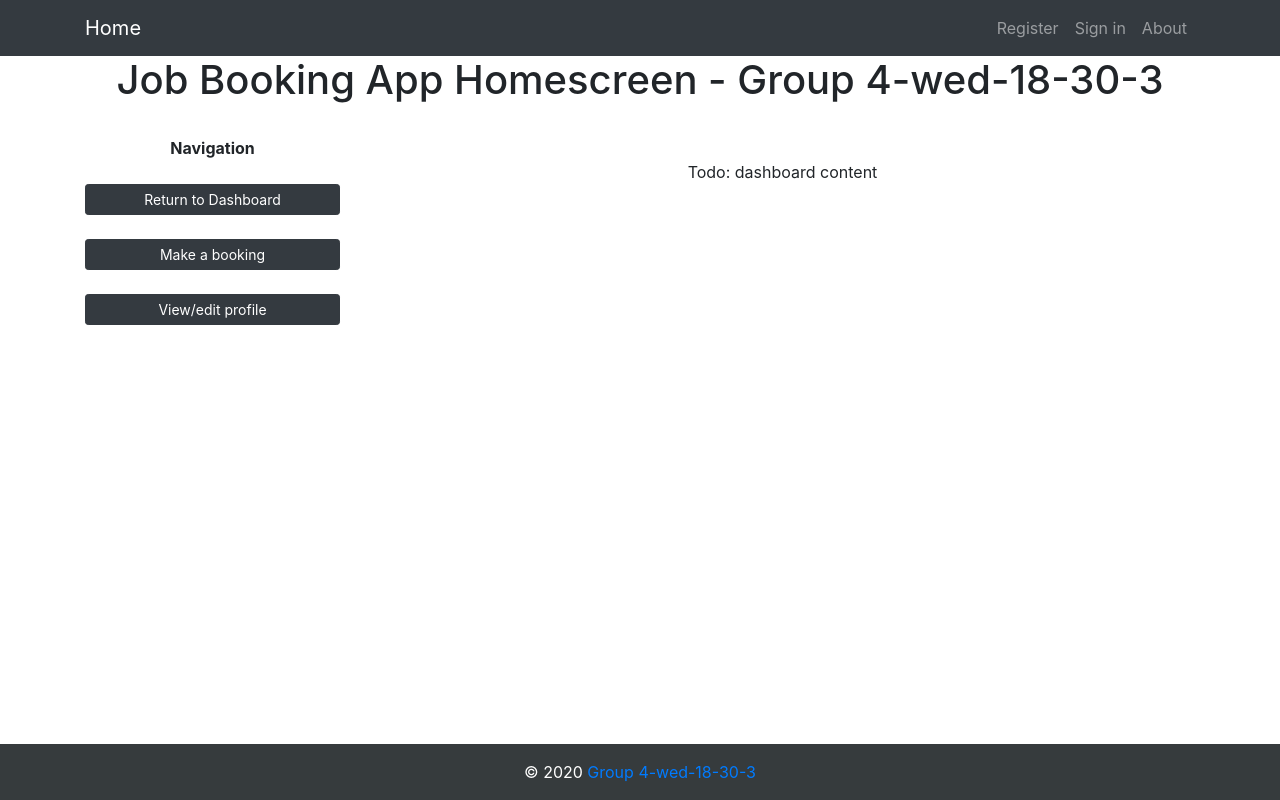
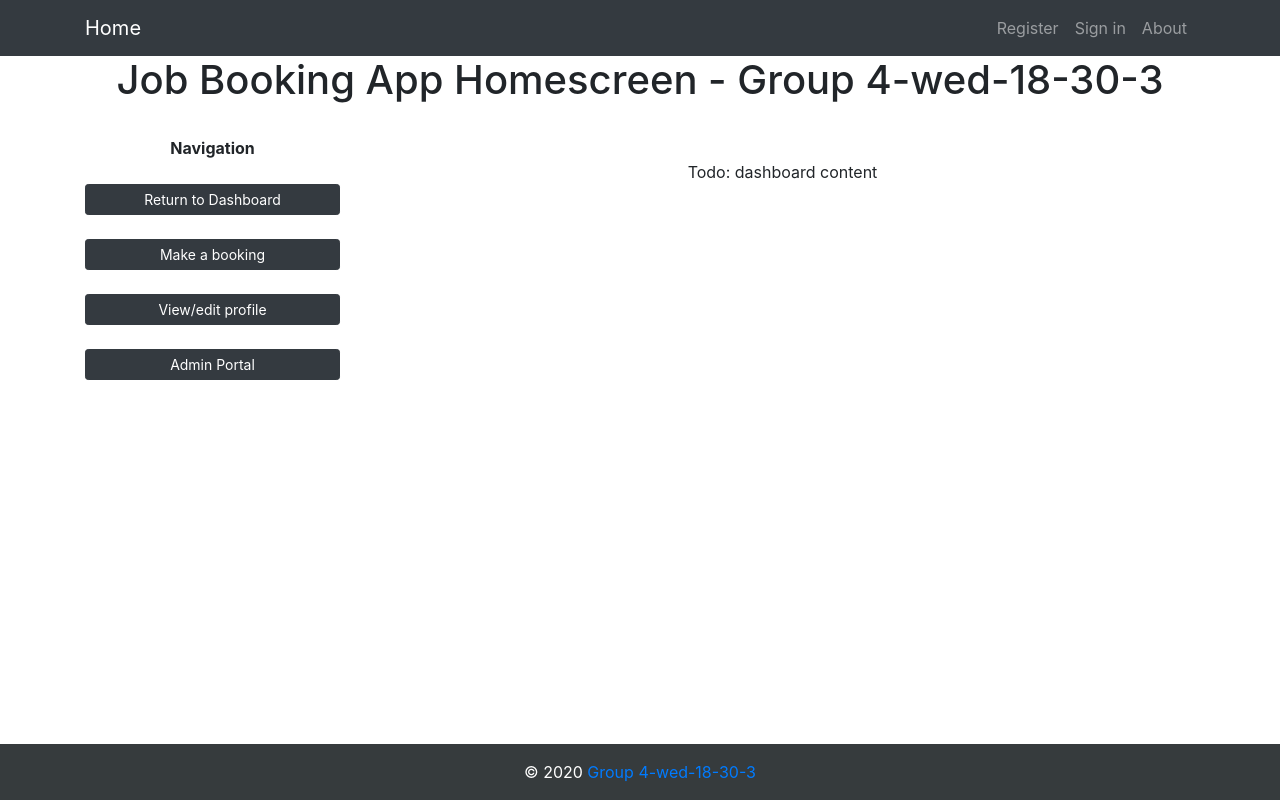
Before and after one commit to RMIT-SEPT/majorproject-4-wed-18-30-3, a React (Create React App) app in the folder FrontEnd/frontend-react/: page /dashboard in a window 1280 px wide. Built offline with nearby package versions, Linux system fonts and the light colour scheme.

Commit message:
add admin navigation and template

```diff
--- a/FrontEnd/frontend-react/src/components/AdminScreen/AdminScreen.js
+++ b/FrontEnd/frontend-react/src/components/AdminScreen/AdminScreen.js
@@ -1,11 +1,21 @@
 import React, { Component } from 'react'
 import "bootstrap/dist/css/bootstrap.min.css"
+import NavPane from '../Layout/NavPane'
 
 class AdminScreen extends Component {
     render() {
         return (
-            <div>
-                <h1>Todo: Admin portal</h1>
+            <div className="container" id="admin_screen_container">
+            <h1>Todo: Admin portal</h1>
+            <div className="row">
+                    <div className="col-sm-3">
+                        <NavPane/>
+                    </div>
+                    <div className="col-sm-9">
+                    <br/><br/>
+                        Todo: admin task pane component
+                    </div>
+                </div>
             </div>
         )
     }
--- /dev/null
+++ b/FrontEnd/frontend-react/src/components/Layout/AdminPortalButton.js
@@ -0,0 +1,17 @@
+import React, { Component } from 'react'
+import {link, Link} from "react-router-dom";
+
+class AdminPortalButton extends Component {
+
+    render() {
+        return (
+            <React.Fragment>
+            <Link to="/admin_portal" className="btn btn-sm btn-dark" id="navButton">
+            Admin Portal
+            </Link>
+            </React.Fragment>
+        )
+    }
+}
+
+export default AdminPortalButton;
--- a/FrontEnd/frontend-react/src/components/Layout/NavPane.js
+++ b/FrontEnd/frontend-react/src/components/Layout/NavPane.js
@@ -2,6 +2,7 @@ import React, { Component } from 'react'
 import DashboardLinkButton from './DashboardLinkButton'
 import BookingLinkButton from './BookingLinkButton';
 import ProfileButton from './ProfileButton';
+import AdminPortalButton from './AdminPortalButton';
 
 class NavPane extends Component {
     render() {
@@ -16,6 +17,8 @@ class NavPane extends Component {
                 <br/><br/>
                 <ProfileButton/>
                 <br/><br/>
+                <AdminPortalButton/>
+                <br/><br/>
             </div>
         )
     }
```
